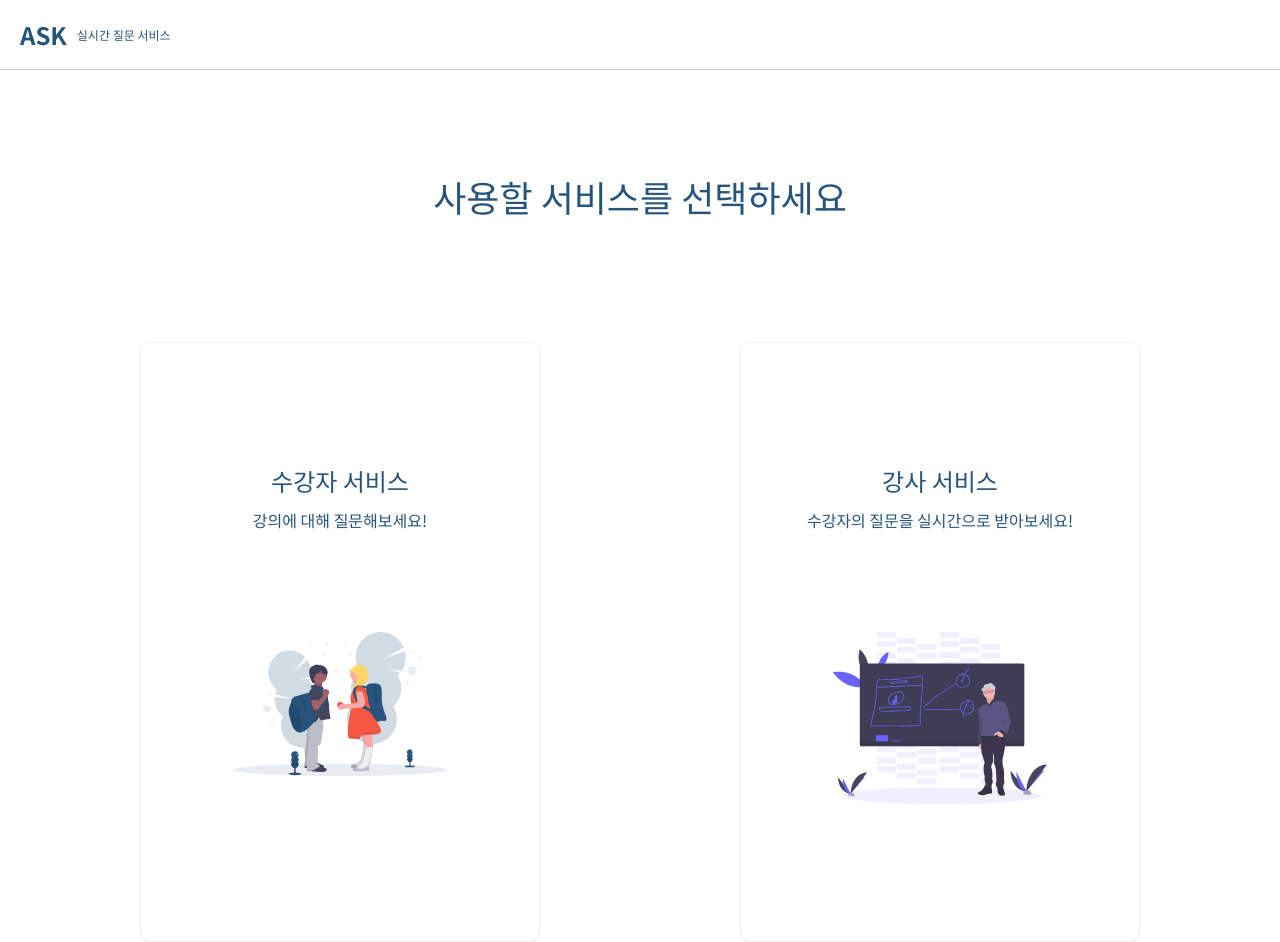
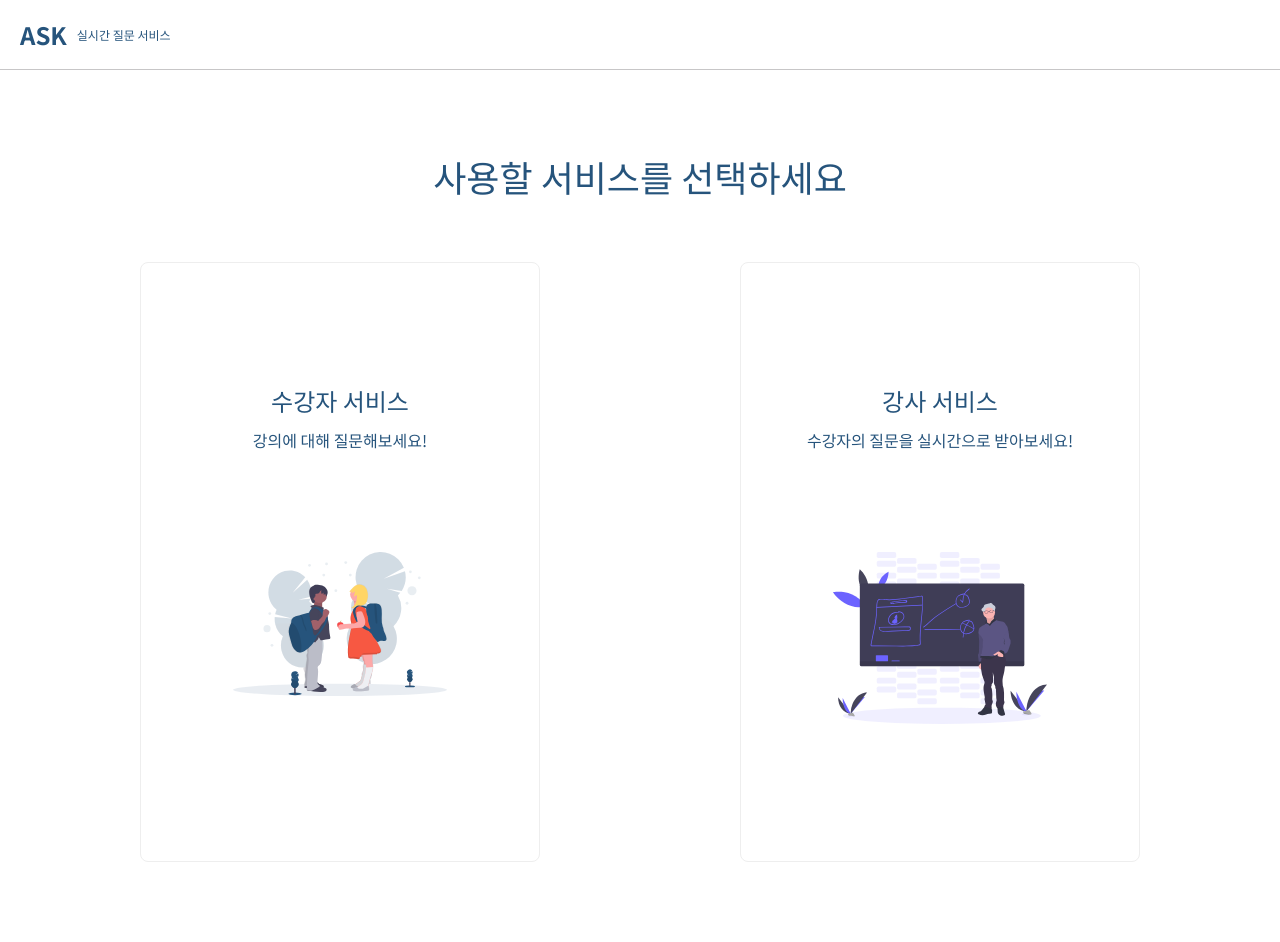
Before and after one commit to Choi-Jinwoo/Ask_Web, a React (Create React App) app: page / in a window 1280 px wide. After the commit the page ends 862 px from the top, so only its background shows below. Built offline with nearby package versions, Linux system fonts and the light colour scheme.

Commit message:
Fix: 서비스 선택 페이지 layout 변경

```diff
--- a/src/components/home/index.scss
+++ b/src/components/home/index.scss
@@ -3,11 +3,11 @@
   display: flex;
   flex-direction: column;
   align-items: center;
-  margin-top: 100px;
+  margin-top: 80px;
 
   &-cardWrapper {
     width: 1000px;
-    margin-top: 120px;
+    margin-top: 60px;
     display: flex;
     align-items: center;
     justify-content: space-between;
```
